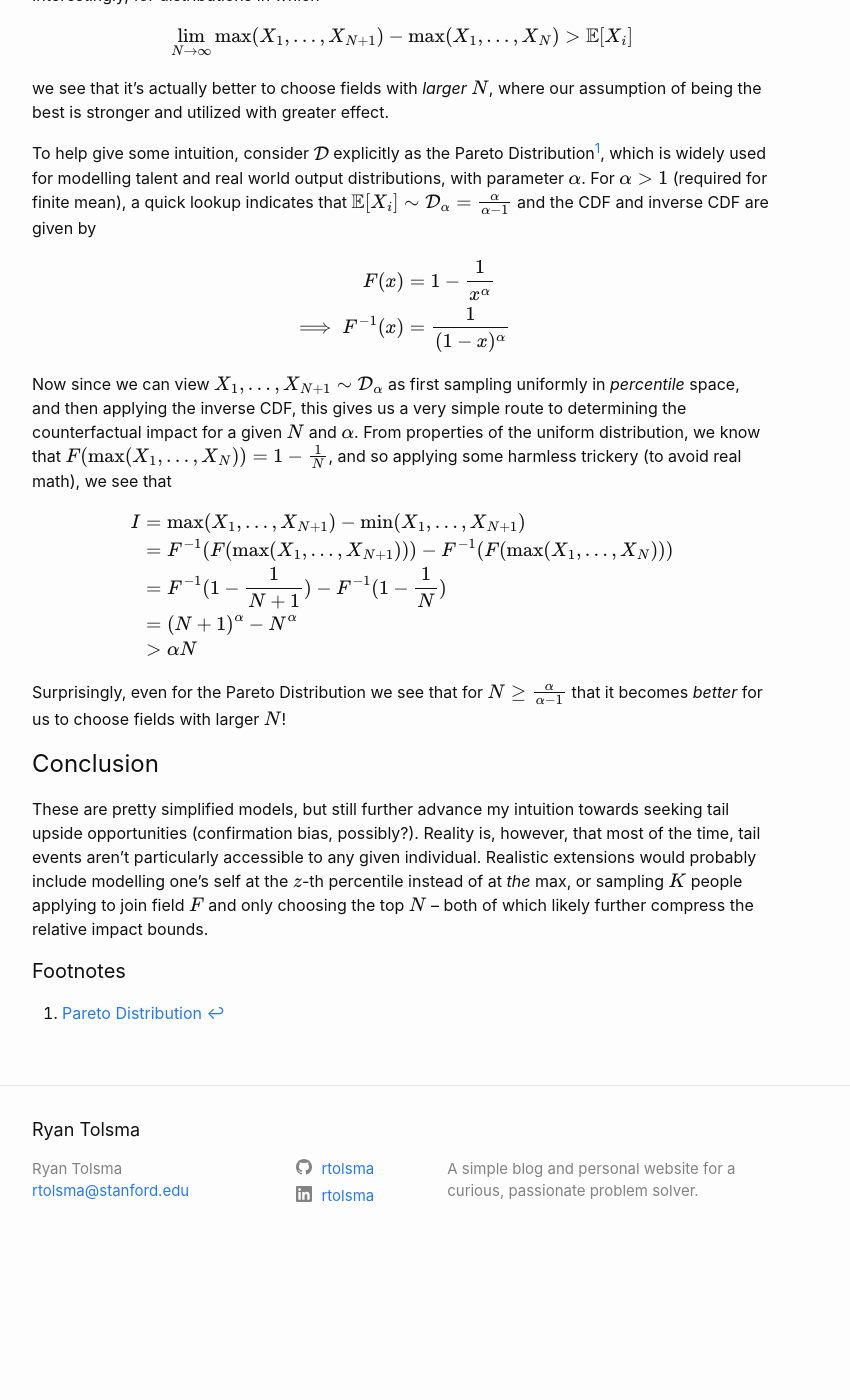
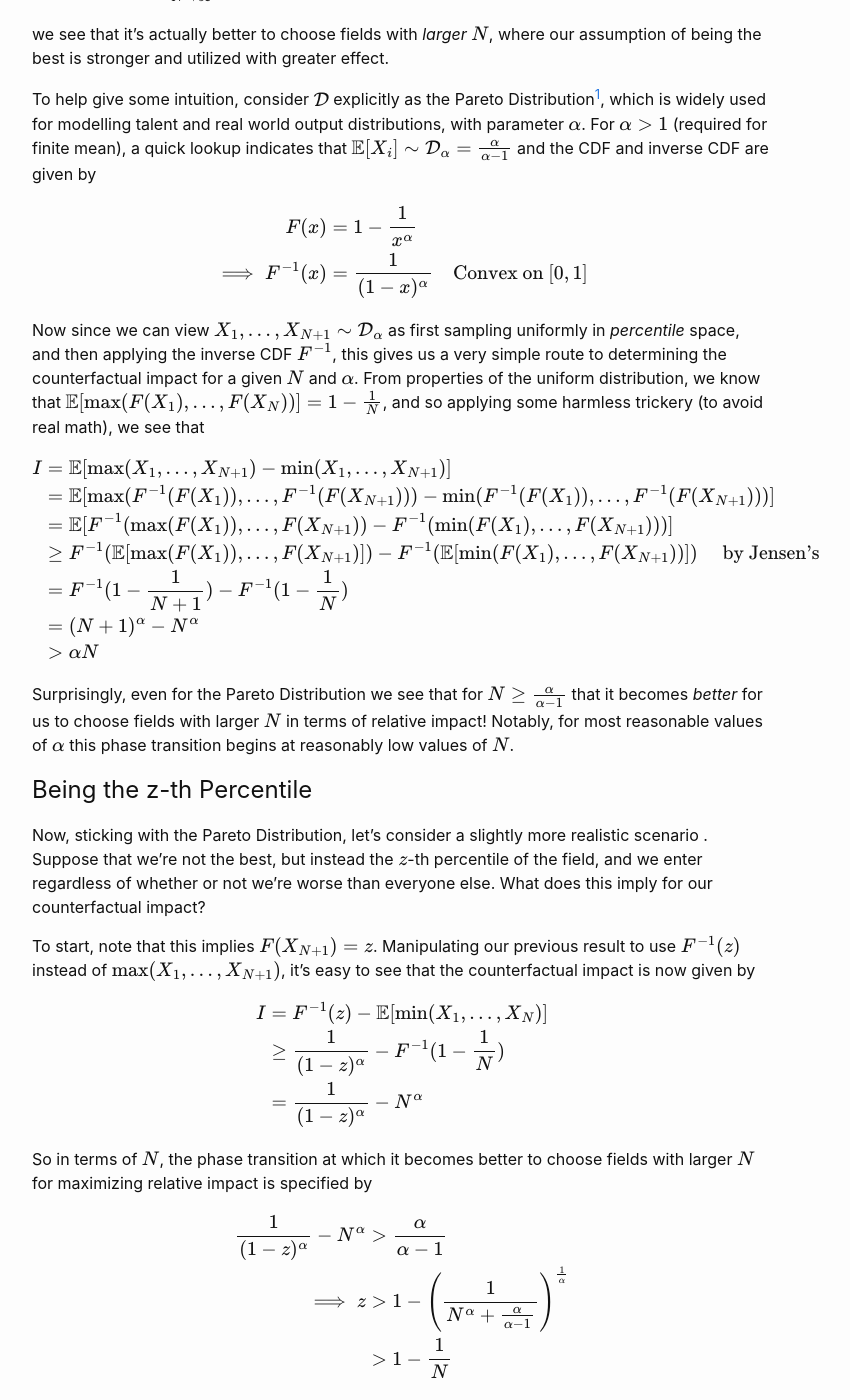
Before and after one commit to rtolsma/rtolsma.github.io, a Jekyll site: the page built from _posts/2023-06-06-counterfactual-impact.markdown, in a window 1280 px wide and 1400 px high, scrolled down 1598 px. Shown: the whole window, without its empty margins (238-1088 px from the left). Built offline with Jekyll 4.4.1, drawn with Linux system fonts in a browser that asks for light colours; formulas are drawn with MathJax 3; comment, search, counter and statistics services are not loaded; before the commit the page ends 2866 px from its top, so only the background shows below that; some of the changed text lies outside the part shown.

Commit message:
Zth percentile

```diff
--- a/_posts/2023-06-06-counterfactual-impact.markdown
+++ b/_posts/2023-06-06-counterfactual-impact.markdown
@@ -11,15 +11,14 @@ You're a bright young kid striving to change the world. As a pure bred rationali
 I'll attempt to convince you, based on a simplified mathematical model, that seeking counterfactual impact implies prioritizing fields which have opportunities for heavy-tailed contributions regardless of the talent distribution.
 
 
-# Modelling Counterfactual Impact
-{: .bigh}
+# Being Average
 
 Let's start with a simple model of the world. For a given altruistic field $$F$$ (e.x medicine), assume talent is distributed from some underlying distribution $$\mathcal{D}$$, and that $$F$$ is supplied constrained with a fixed number $$N$$ of contributors.
 
 Let $$X_1, \ldots, X_N \stackrel{\text{i.i.d}}{\sim} \mathcal{D}$$ represent the impact of the $$N$$ contributors to $$F$$, and being humble for now, we assume that in expectation we're identical to everyone else throwing their hat in the ring, letting $$X_{N+1}\sim \mathcal{D}$$ represent our own impact. What is the counterfactual impact in this scenario?
 
 
-Well, taking the difference between the worlds where do and don't contribute, we see that the impact is expressed as:
+Well, taking the difference between the worlds where do and don't contribute, we see that the counterfactual impact $$I$$ is expressed as:
 
 $$
 \begin{align*}
@@ -35,7 +34,7 @@ Well, if the distribution $$\mathcal{D}$$ has a heavy left tail, then the differ
 
 For any significantly sized field, this implies that your counterfactual impact is negligible if you don't expect to significantly outperform the average.
 
-## Being the Best
+# Being the Best
 
 Well now, of course no self-respecting ambitious altruist aims to achieve _just_ an average impact. So, let's graciously assume that we're the top of the top, best of the pack, and implicitly condition on $$X_{N+1} = \max(X_1,\ldots, X_{N+1})$$. What does this imply for our counterfactual impact?
 
@@ -73,16 +72,18 @@ $$
 \begin{align*}
 F(x) &= 1 - \frac{1}{x^\alpha} \\
 
-\implies F^{-1}(x) &= \frac{1}{(1-x)^\alpha}
+\implies F^{-1}(x) &= \frac{1}{(1-x)^\alpha} \quad \text{Convex on } [0,1]
 \end{align*}
 $$
 
-Now since we can view $$X_1,\ldots,X_{N+1}\sim \mathcal{D}_\alpha$$ as first sampling uniformly in _percentile_ space, and then applying the inverse CDF, this gives us a very simple route to determining the counterfactual impact for a given $$N$$ and $$\alpha$$. From properties of the uniform distribution, we know that $$F(\max(X_1,\ldots, X_{N})) = 1 - \frac{1}{N}$$, and so applying some harmless trickery (to avoid real math), we see that
+Now since we can view $$X_1,\ldots,X_{N+1}\sim \mathcal{D}_\alpha$$ as first sampling uniformly in _percentile_ space, and then applying the inverse CDF $$F^{-1}$$, this gives us a very simple route to determining the counterfactual impact for a given $$N$$ and $$\alpha$$. From properties of the uniform distribution, we know that $$\mathbb{E}[\max(F(X_1),\ldots, F(X_{N}))] = 1 - \frac{1}{N}$$, and so applying some harmless trickery (to avoid real math), we see that
 
 $$
 \begin{align*}
-I &= \max(X_1,\ldots, X_{N+1}) - \min(X_1,\ldots, X_{N+1}) \\
-&= F^{-1}(F(\max(X_1,\ldots, X_{N+1}))) - F^{-1}(F(\max(X_1,\ldots, X_N))) \\
+I &= \mathbb{E}[ \max(X_1, \ldots, X_{N+1}) - \min(X_1,\ldots, X_{N+1})] \\
+&= \mathbb{E}[ \max(F^{-1}(F(X_1)),\ldots, F^{-1}(F(X_{N+1}))) - \min( F^{-1}(F(X_1)),\ldots, F^{-1}(F(X_{N+1})))] \\
+&= \mathbb{E}[ F^{-1}(\max(F(X_1)),\ldots, F(X_{N+1})) - F^{-1}(\min( F(X_1),\ldots, F(X_{N+1})))] \\
+&\geq F^{-1}(\mathbb{E}[ \max(F(X_1)),\ldots, F(X_{N+1})])- F^{-1}(\mathbb{E}[\min( F(X_1),\ldots, F(X_{N+1}))]) \quad \text{ by Jensen's} \\
 &= F^{-1}(1 - \frac{1}{N+1}) - F^{-1}(1 - \frac{1}{N}) \\
 &= (N+1)^\alpha - N^\alpha \\
 &> \alpha N
@@ -90,13 +91,40 @@ I &= \max(X_1,\ldots, X_{N+1}) - \min(X_1,\ldots, X_{N+1}) \\
 $$
 
 
-Surprisingly, even for the Pareto Distribution we see that for $$ N \geq \frac{\alpha}{\alpha-1}$$ that it becomes _better_ for us to choose fields with larger $$N$$!
+Surprisingly, even for the Pareto Distribution we see that for $$ N \geq \frac{\alpha}{\alpha-1}$$ that it becomes _better_ for us to choose fields with larger $$N$$ in terms of relative impact! Notably, for most reasonable values of $$\alpha$$ this phase transition begins at reasonably low values of $$N$$.
+
+
+# Being the z-th Percentile
+
+Now, sticking with the Pareto Distribution, let's consider a slightly more realistic scenario . Suppose that we're not the best, but instead the $$z$$-th percentile of the field, and we enter regardless of whether or not we're worse than everyone else. What does this imply for our counterfactual impact?
+
+To start, note that this implies $$F(X_{N+1}) = z$$. Manipulating our previous result to use $$F^{-1}(z)$$ instead of $$\max(X_1,\ldots,X_{N+1})$$, it's easy to see that the counterfactual impact is now given by
+
+$$
+\begin{align*}
+I &= F^{-1}(z) - \mathbb{E}[ \min(X_1,\ldots, X_{N})] \\
+&\geq \frac{1}{(1-z)^\alpha} - F^{-1}(1-\frac{1}{N}) \\
+&= \frac{1}{(1-z)^\alpha} - N^\alpha
+\end{align*}
+$$
+
+So in terms of $$N$$, the phase transition at which it becomes better to choose fields with larger $$N$$ for maximizing relative impact is specified by
+
+$$
+\begin{align*}
+\frac{1}{(1-z)^\alpha} - N^\alpha  &> \frac{\alpha}{\alpha-1} \\
+\implies z &> 1 - \left( \frac{1}{N^\alpha + \frac{\alpha}{\alpha - 1}} \right)^\frac{1}{\alpha} \\
+&> 1 - \frac{1}{N}
+\end{align*}
+$$
+
+which effectively equates to being the best in the field. This has the surprising conclusion, that unless you really are going to be the best at what you do, the relative impact of your work will be maximized in smaller, less competitive fields.
 
 
 
 # Conclusion
 
-These are pretty simplified models, but still further advance my intuition towards seeking tail upside opportunities (confirmation bias, possibly?). Reality is, however, that most of the time, tail events aren't particularly accessible to any given individual. Realistic extensions would probably include modelling one's self at the $$z$$-th percentile instead of at _the_ max, or sampling $$K$$ people applying to join field $$F$$ and only choosing the top $$N$$ -- both of which likely further compress the relative impact bounds.
+These are pretty simplified models, but still further advance my intuition towards seeking tail upside opportunities (confirmation bias, possibly?). Reality is, however, that most of the time, tail events aren't particularly accessible to any given individual. Realistic extensions would probably include sampling $$K$$ people applying to join field $$F$$ and only choosing the top $$N$$, and introducing multiple competitive fields to choose from -- both of which likely further compress the relative impact bounds.
 
 
 #### Footnotes
```
